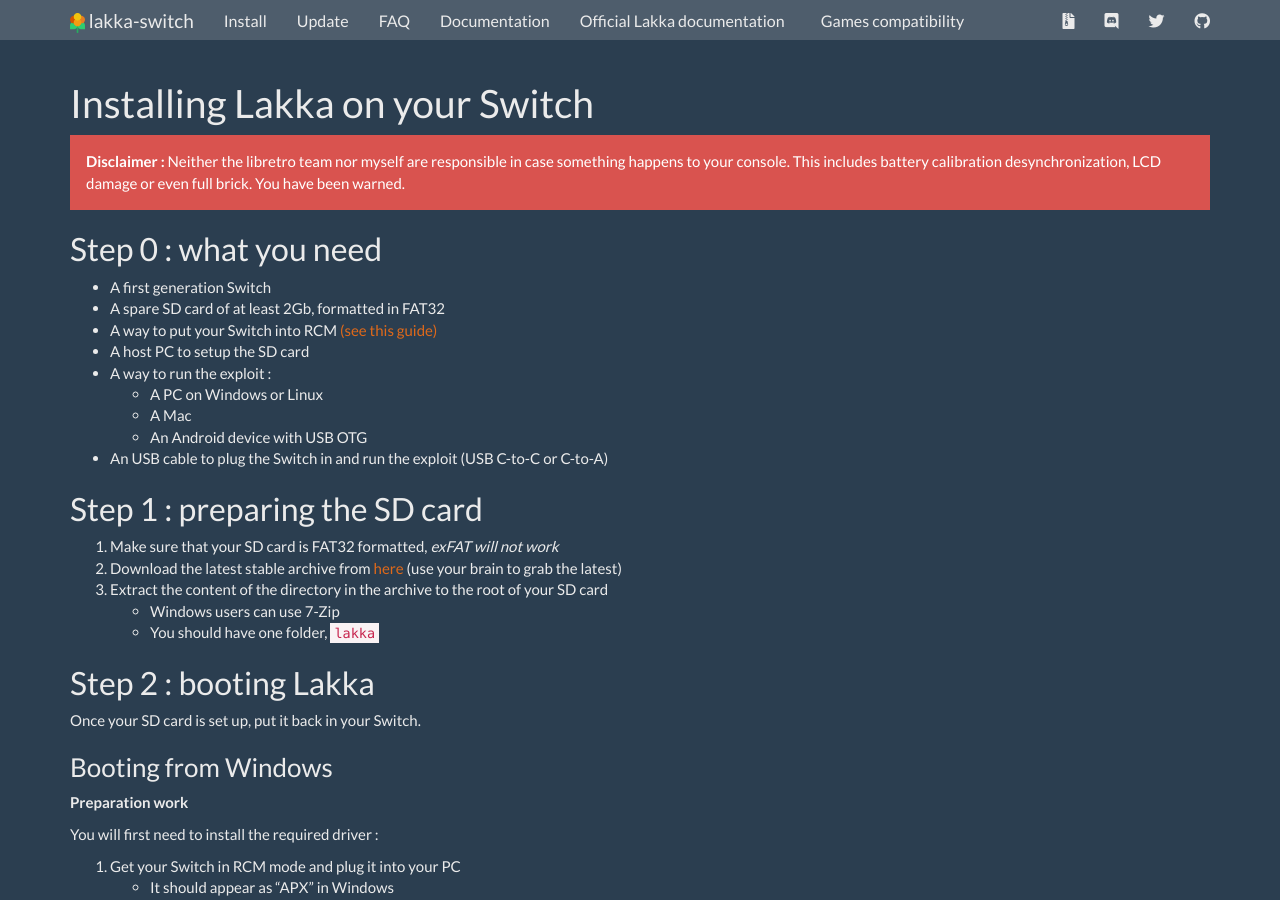
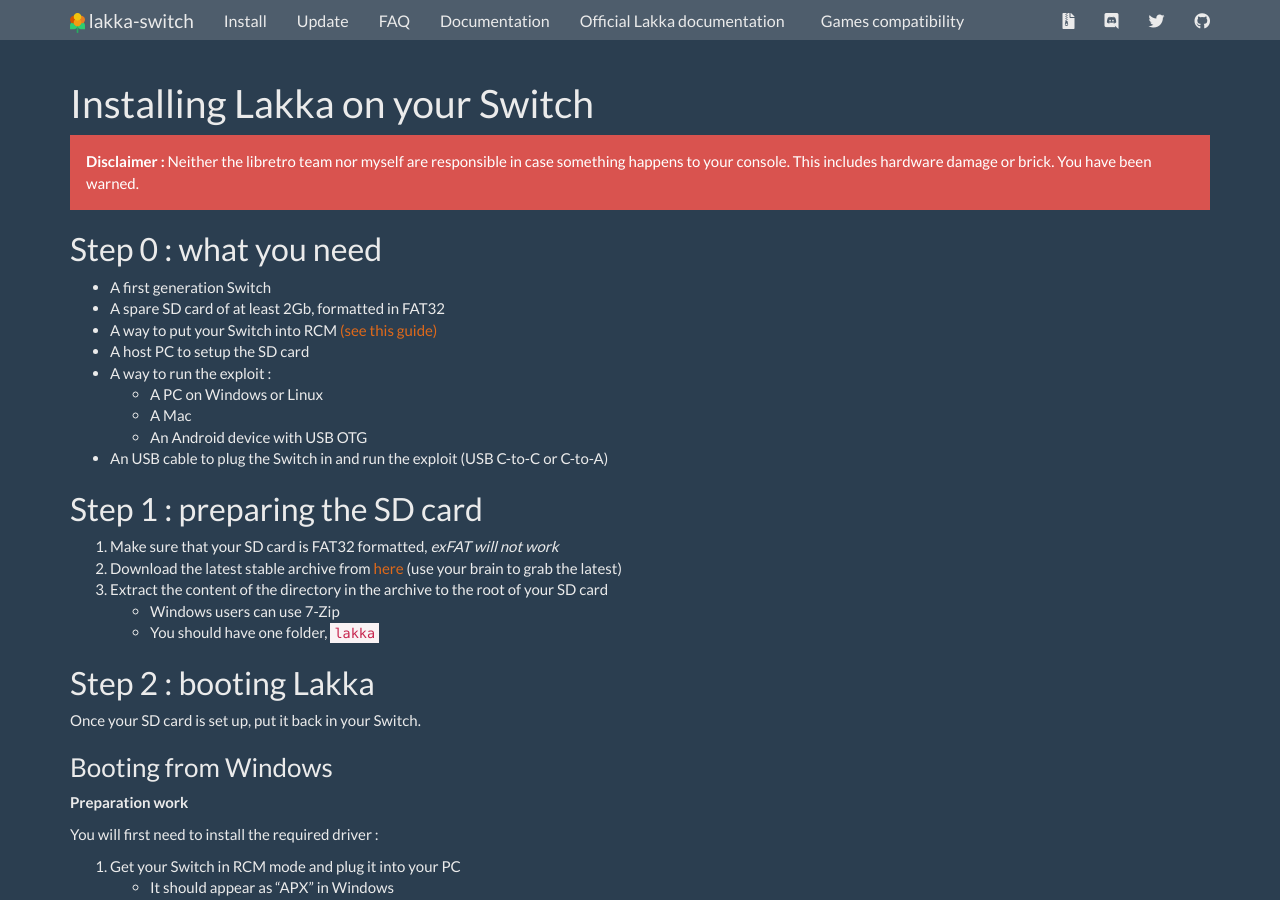
Before and after one commit to lakka-switch/documentation, a Jekyll site: the page built from installation.md, in a window 1280 px wide and 900 px high. Built offline with Jekyll 4.4.1, drawn with Linux system fonts in a browser that asks for light colours; nearby versions of some CDN libraries.

Commit message:
Update disclaimer.html

```diff
--- a/_includes/disclaimer.html
+++ b/_includes/disclaimer.html
@@ -1,4 +1,4 @@
 <div class="alert alert-danger">
   <strong>Disclaimer :</strong>
-  Neither the libretro team nor myself are responsible in case something happens to your console. This includes battery calibration desynchronization, LCD damage or even full brick. You have been warned.
+  Neither the libretro team nor myself are responsible in case something happens to your console. This includes hardware damage or brick. You have been warned.
 </div>
```
